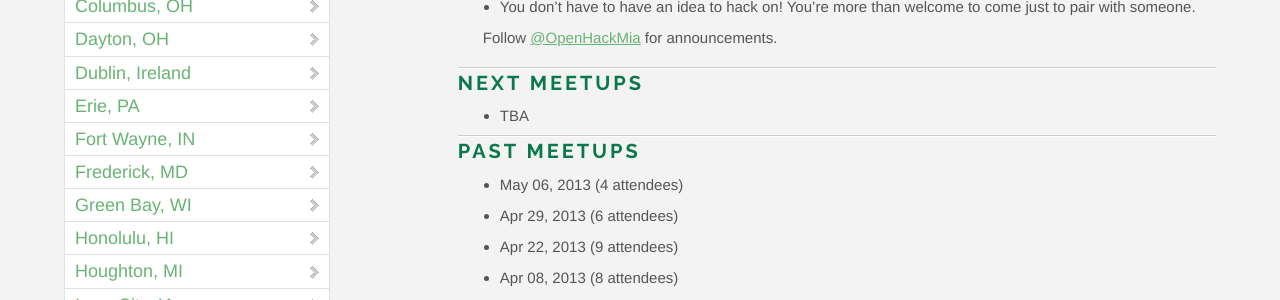
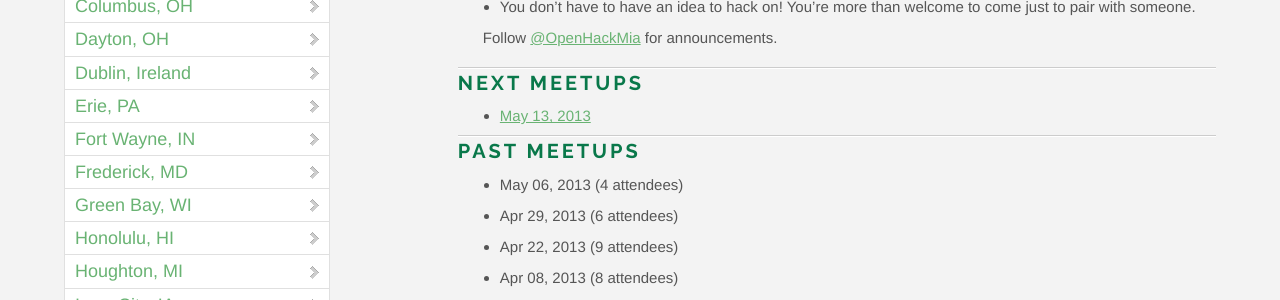
Before and after one commit to OpenHack/openhack.github.com, a Jekyll site: the page built from miami/index.markdown, in a window 1280 px wide and 900 px high, scrolled down 703 px. Shown: the part 153-453 px from the top of the window. Built offline with Jekyll 4.4.1, drawn with Linux system fonts in a browser that asks for light colours; nearby versions of some CDN libraries; Markdown is read by kramdown in place of the engine named in the settings; comment, search, counter and statistics services are not loaded.

Commit message:
schedule next miami meetup

```diff
--- a/miami/index.markdown
+++ b/miami/index.markdown
@@ -19,7 +19,7 @@ Follow [@OpenHackMia](http://twitter.com/openhackmia) for announcements.
 
 ### Next meetups
 
-* TBA
+* [May 13, 2013](http://www.meetup.com/miamirb/events/118599812/)
 
 ### Past meetups
 
```
